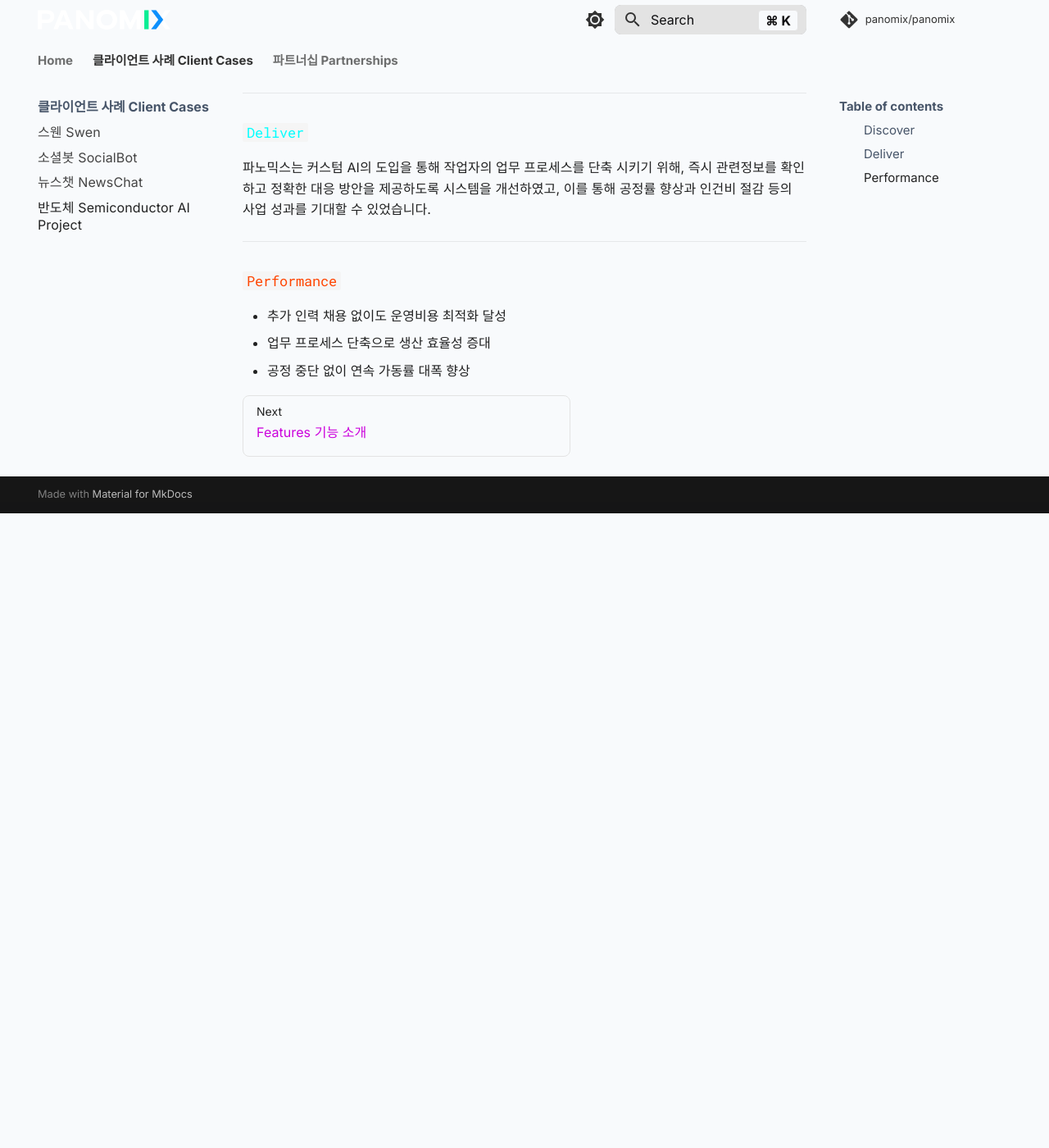
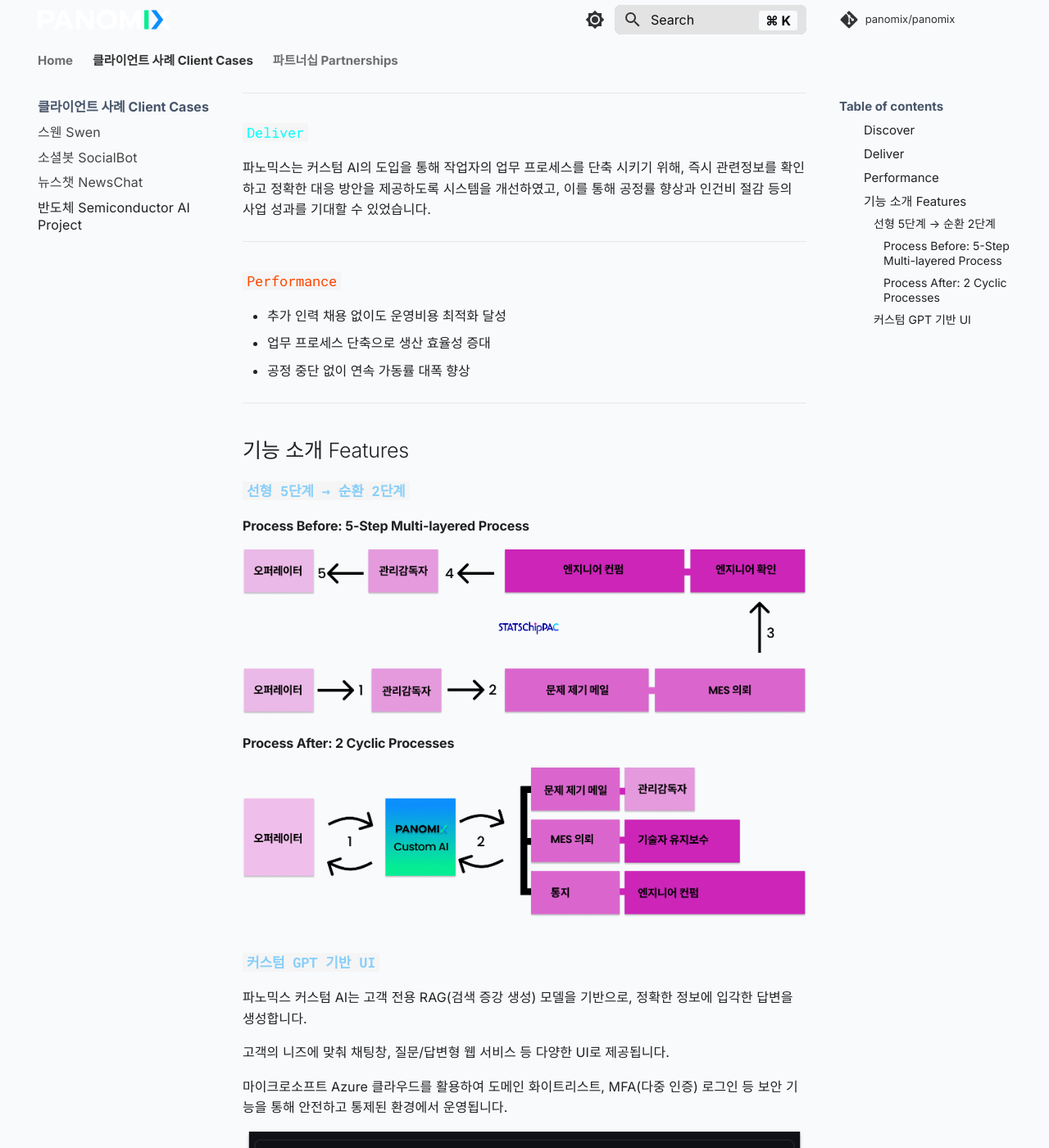
Before and after one commit to panomix/panomix, an MkDocs documentation site: the page built from docs/clients/factory/factory.md, in a window 1280 px wide and 1400 px high, scrolled down 913 px. Shown: the whole window at 82% size. Built offline with MkDocs 1.6.1 and Material for MkDocs 9.7.7, drawn with Linux system fonts in a browser that asks for light colours; comment, search, counter and statistics services are not loaded; before the commit the page ends 1539 px from its top, so only the background shows below that.

Commit message:
Update factory.md

```diff
--- a/docs/clients/factory/factory.md
+++ b/docs/clients/factory/factory.md
@@ -36,6 +36,27 @@
 - 업무 프로세스 단축으로 생산 효율성 증대
 - 공정 중단 없이 연속 가동률 대폭 향상
 
-<a href="../features" class="next-step">
-    Features 기능 소개
-</a>
+---
+
+
+## 기능 소개 Features ##
+
+### **<code style="color : lightskyblue">선형 5단계 → 순환 2단계</code>** ###
+
+#### Process Before: 5-Step Multi-layered Process
+
+![Product Image](images/Before.png)
+
+#### Process After: 2 Cyclic Processes
+
+![Product Image](images/After.png)
+
+### **<code style="color : lightskyblue">커스텀 GPT 기반 UI</code>** ###
+
+파노믹스 커스텀 AI는 고객 전용 RAG(검색 증강 생성) 모델을 기반으로, 정확한 정보에 입각한 답변을 생성합니다.
+
+고객의 니즈에 맞춰 채팅창, 질문/답변형 웹 서비스 등 다양한 UI로 제공됩니다.
+
+마이크로소프트 Azure 클라우드를 활용하여 도메인 화이트리스트, MFA(다중 인증) 로그인 등 보안 기능을 통해 안전하고 통제된 환경에서 운영됩니다.
+
+![Product Image](images/CustomGPT.png)
```
